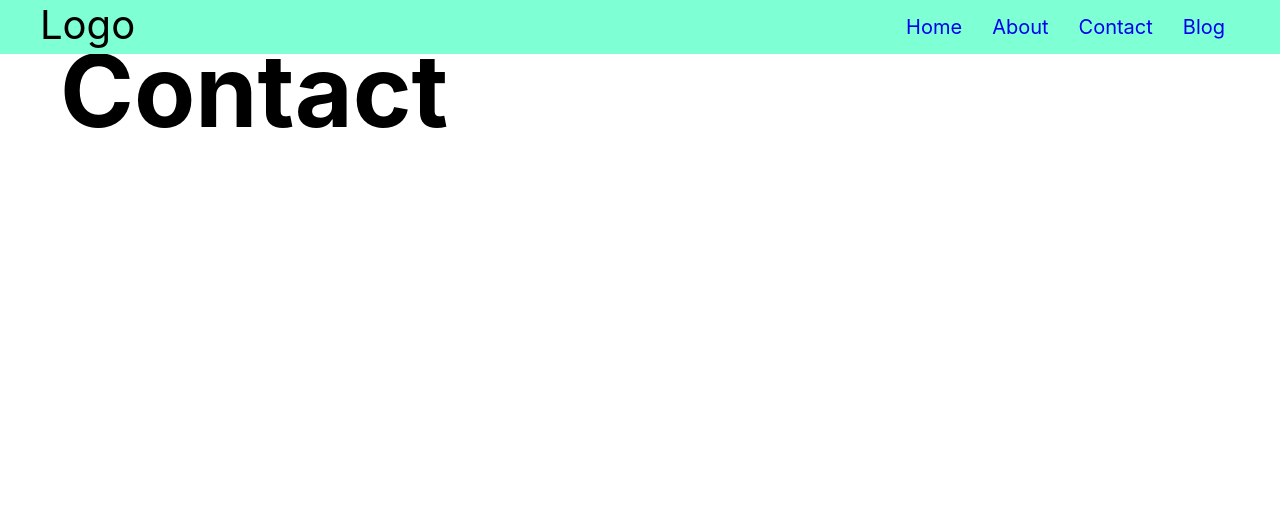
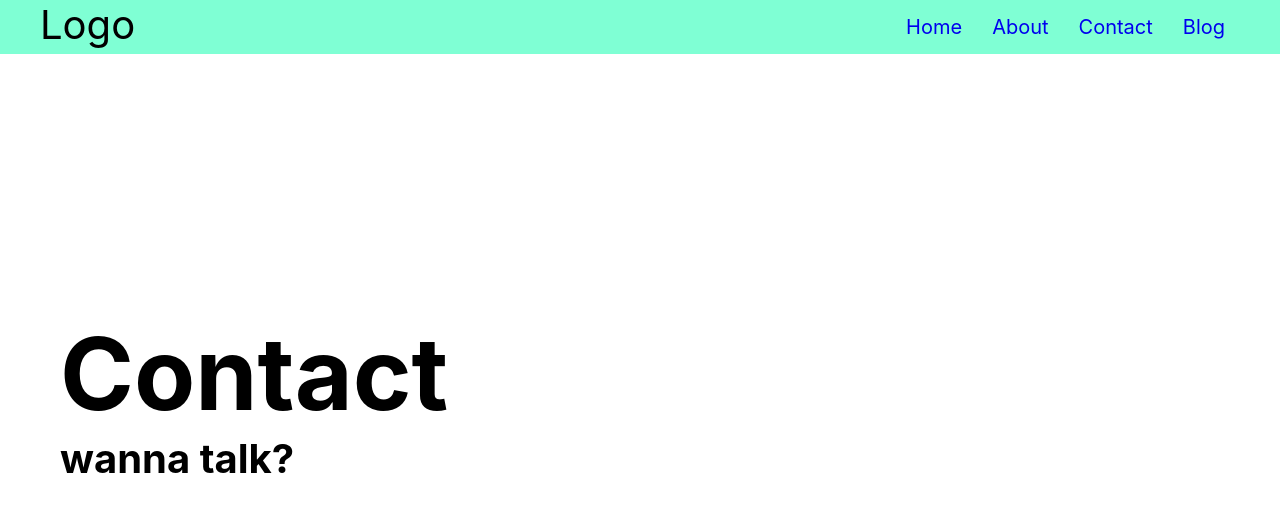
Before and after one commit to yoniakabecky/nextjs-practice, a Next.js app: page /contact in a window 1280 px wide. Shown: the top 512 px of the page. Built offline with nearby package versions, Linux system fonts and the light colour scheme.

Commit message:
gsap animation

```diff
--- /dev/null
+++ b/components/subPageGsap.js
@@ -0,0 +1,67 @@
+import gsap from "gsap";
+import { useEffect, useRef } from "react";
+
+export default function SubPageHero2({ title, subTitle }) {
+  if (title) {
+    const arr = title.split("");
+    title = arr.map((char, key) => <span key={key}>{char}</span>);
+  }
+
+  let sectionRef = useRef();
+  let titleRef = useRef();
+  let subTitleRef = useRef();
+  let tl = gsap.timeline();
+
+  useEffect(() => {
+    gsap.to(sectionRef.current, 0, { css: { visibility: "visible" } });
+    tl.from(titleRef.current, {
+      duration: 2,
+      y: 200,
+      ease: "power3.out",
+    })
+      .from(
+        titleRef.current.children,
+        {
+          duration: 1,
+          opacity: 0,
+          stagger: 0.1,
+        },
+        0.1
+      )
+      .from(
+        subTitleRef.current,
+        {
+          duration: 2,
+          y: 20,
+          opacity: 0,
+          ease: "power3.inOut",
+        },
+        0.8
+      );
+  }, [tl]);
+
+  return (
+    <>
+      <div className="root" ref={sectionRef}>
+        <h1 className="title" ref={titleRef}>
+          {title}
+        </h1>
+        <h4 className="subTitle" ref={subTitleRef}>
+          {subTitle}
+        </h4>
+      </div>
+      <style jsx>{`
+        .root {
+          display: flex;
+          visibility: hidden;
+          flex-direction: column;
+          justify-content: center;
+          height: calc(100vh - 64px);
+        }
+        .title {
+          text-transform: capitalize;
+        }
+      `}</style>
+    </>
+  );
+}
--- a/pages/about.js
+++ b/pages/about.js
@@ -4,7 +4,7 @@ import SubPageHero from "../components/subPageHero";
 function About() {
   return (
     <Layout>
-      <SubPageHero title="about" subTitle="hahahahaha" />
+      <SubPageHero title="about" subTitle="I am the answer" />
     </Layout>
   );
 }
--- a/pages/contact.js
+++ b/pages/contact.js
@@ -1,9 +1,10 @@
 import Layout from "../components/layout";
+import SubPageHero2 from "../components/subPageGsap";
 
 const Contact = () => {
   return (
     <Layout>
-      <h1>Contact</h1>
+      <SubPageHero2 title="Contact" subTitle="wanna talk?" />
     </Layout>
   );
 };
```
